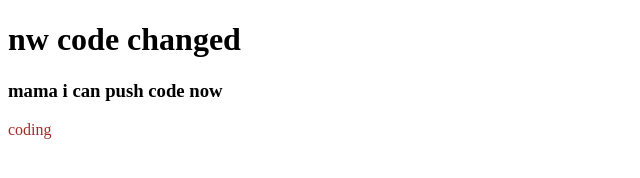
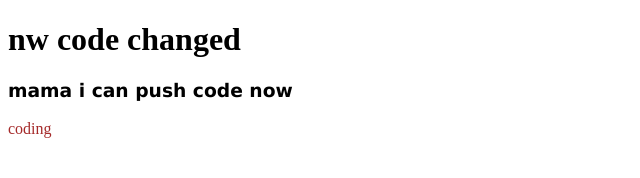
Before and after one commit to Noushadozi/second-repo, a plain HTML site: page index.html in a window 1280 px wide. Shown: the whole page, without its empty margins (0-640 px from the left). Drawn offline with Linux system fonts and the light colour scheme.

Commit message:
h3 added

```diff
--- a/style.css
+++ b/style.css
@@ -1 +1,5 @@
 p{color: brown;}
+h3{
+
+    font-family: Verdana, Geneva, Tahoma, sans-serif;
+}
```
